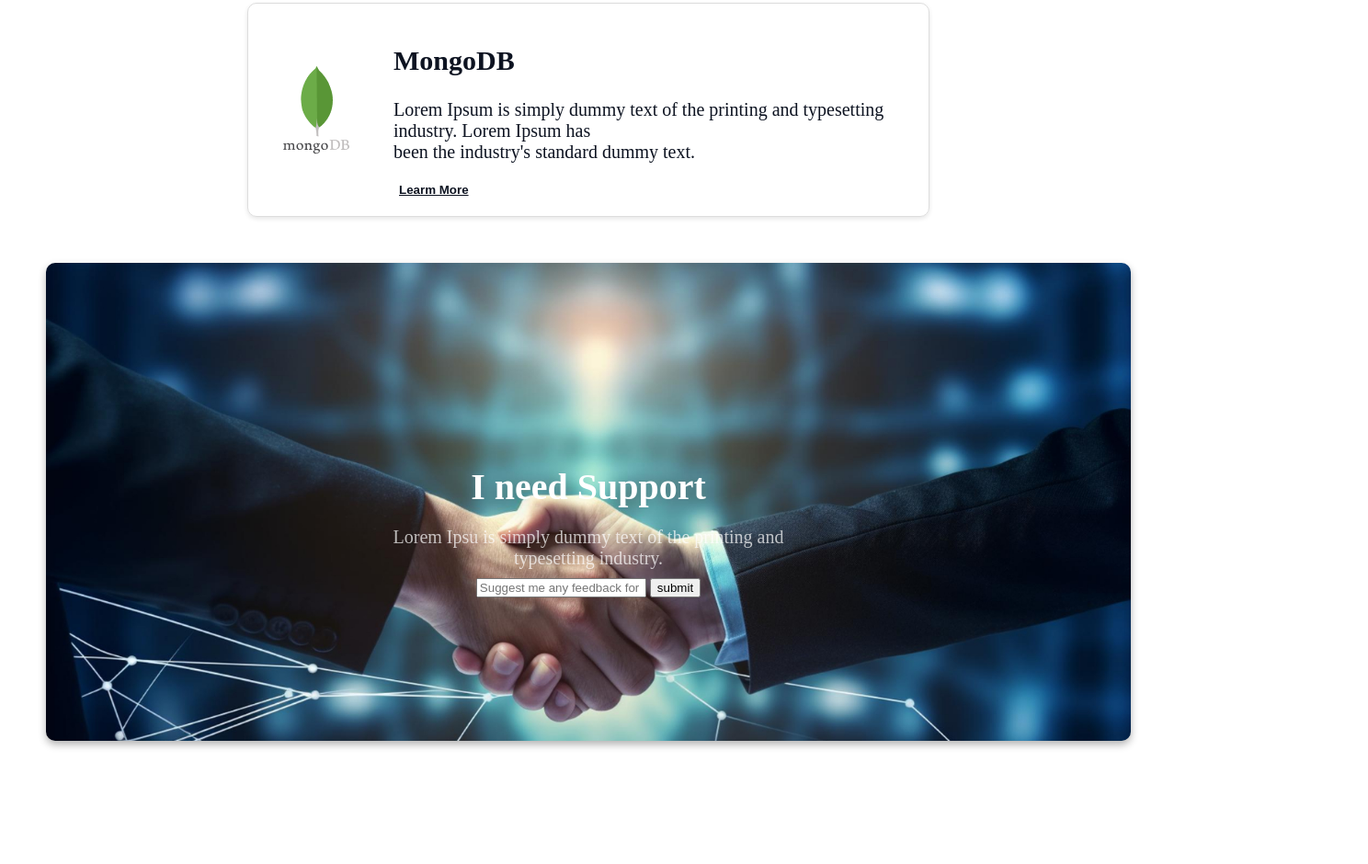
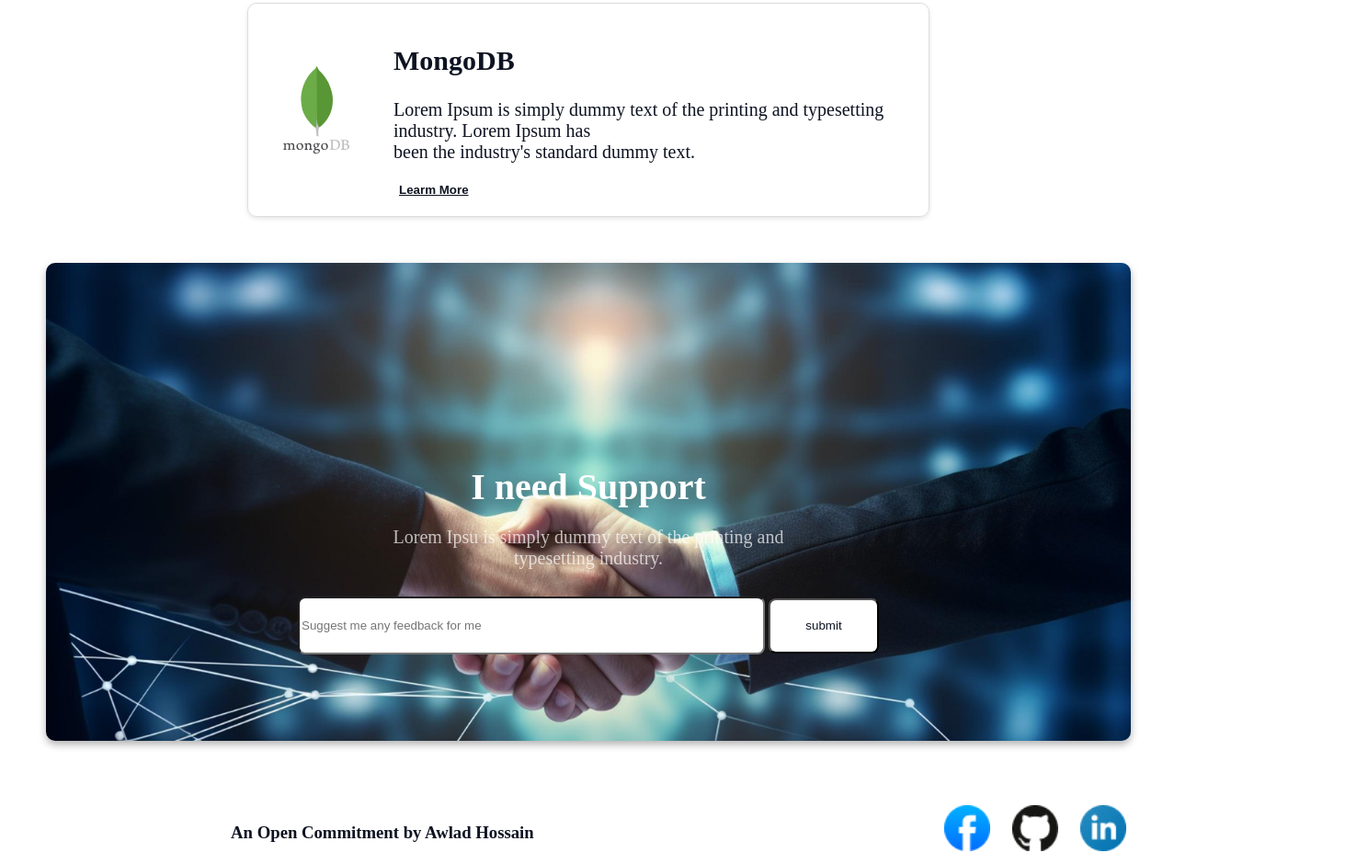
Before and after one commit to sonjoy1s/resume-as, a plain HTML site: page assets/assigment/index.html in a window 1280 px wide. Shown: the part 4137-5077 px from the top of the page at 92% size, 1488 px wide, since content can reach past the window. Before the commit the page ends 4963 px from the top, so only its background shows below. Drawn offline with Linux system fonts and the light colour scheme; a web font is replaced by a local one.

Commit message:
added an index.html and style.css files

```diff
--- a/assets/assigment/index.html
+++ b/assets/assigment/index.html
@@ -154,11 +154,23 @@
                 typesetting industry.</p>
             </div>
             <form>
-             <input type="text"placeholder="Suggest me any feedback for me" class"feedback">
+             <input type="text" class="text-1"placeholder="Suggest me any feedback for me" class"feedback">
              <button type="submit" class="btn-7">submit</button>
             </form>
         </div>
     </section>
     </main>
+    <footer>
+        <div class="footer-container">
+            <div>
+                <h3>An Open Commitment by Awlad Hossain</h3>
+            </div>
+            <div>
+                <img class="img-1" src="photo/image/facebook.png" alt="" srcset="">
+                <img class="img-2" src="photo/image/github.png" alt="" srcset="">
+                <img class="img-3" src="photo/image/linkedin-icon 1.png" alt="" srcset="">
+            </div>
+        </div>
+    </footer>
 </body>
 </html>
--- a/assets/assigment/style.css
+++ b/assets/assigment/style.css
@@ -399,3 +399,60 @@
     font-size: 20px;
     margin-bottom: 10px;
 }
+.contact-me .btn-7{
+    color: #0D1321;
+    font-weight: semibold;
+    background-color: #FFFFFF;
+    border-radius: 8px;
+    opacity: 100%;
+    width: 120px;
+    height: 60px;
+    margin-top: 20px;
+}
+.contact-me .text-1{
+    color: #0D1321;
+    font-weight: regular;
+    background-color: #FFFFFF;
+    border-radius: 8px;
+    opacity: 100%;
+    width: 500px;
+    height: 57px;
+    margin-top: 20px;
+}
+
+/*footer*/
+.footer-container{
+    display: flex;
+    background-color: #FFFFFF;
+    color: #0D1321;
+    justify-content: space-around;
+    padding: 20px;
+    margin-top: 50px;
+    width: 1440px;
+    height: 36px;
+    margin-left: auto;
+    margin-right: auto;
+    border: #ddd;
+}
+.footer-container h1{
+    color: #0D1321;
+    font-weight: 800;
+    opacity: 100%;
+    font-size: 20px;
+    margin-top: 20px;
+}
+.img-1{
+    width: 50px;
+    height: 50px;
+    margin-right: 20px;
+}
+.img-2{
+    width: 50px;
+    height: 50px;
+    margin-right: 20px;
+}
+.img-3{
+    width: 50px;
+    height: 50px;
+    margin-right: 20px;
+}
```
